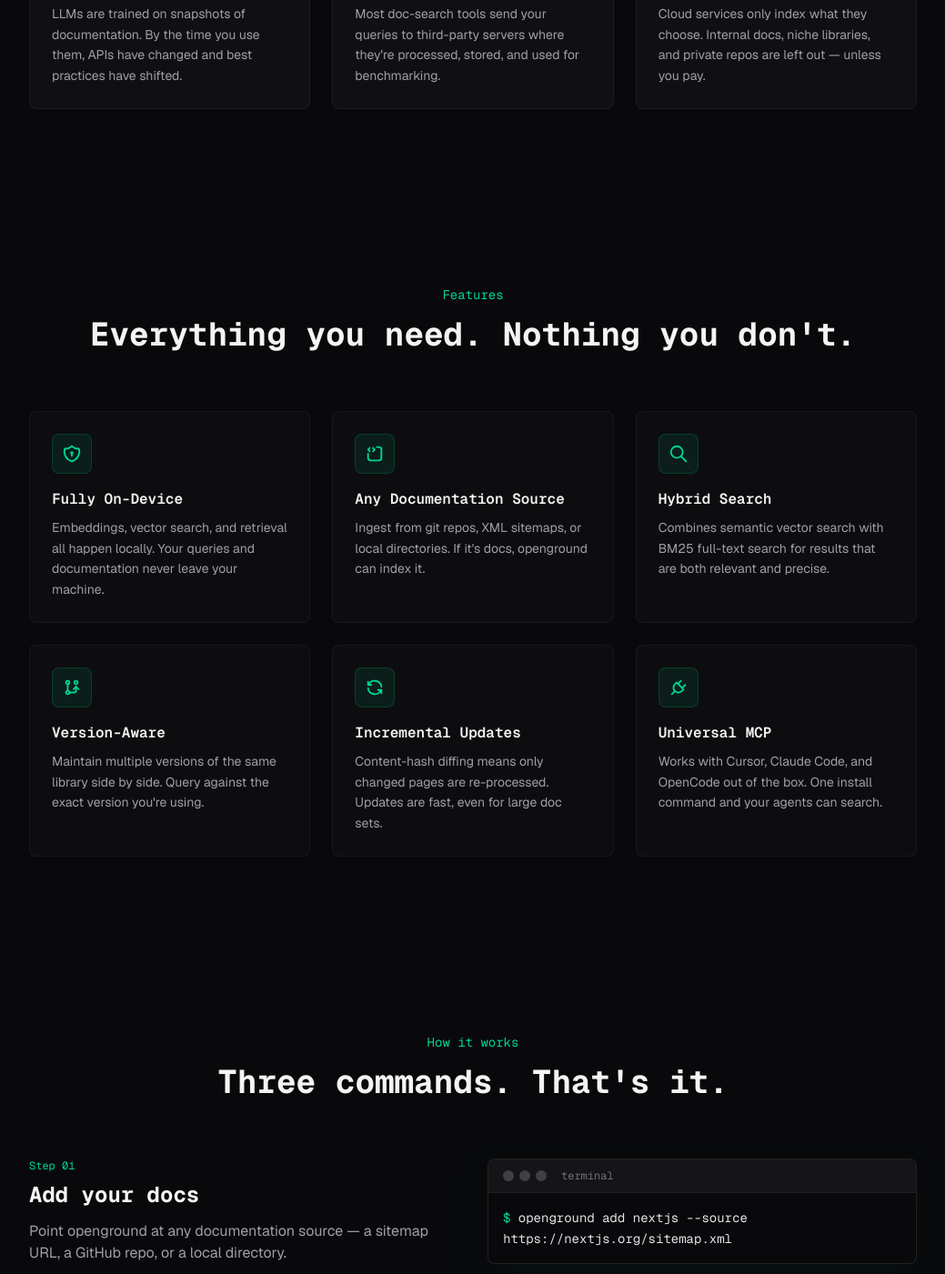
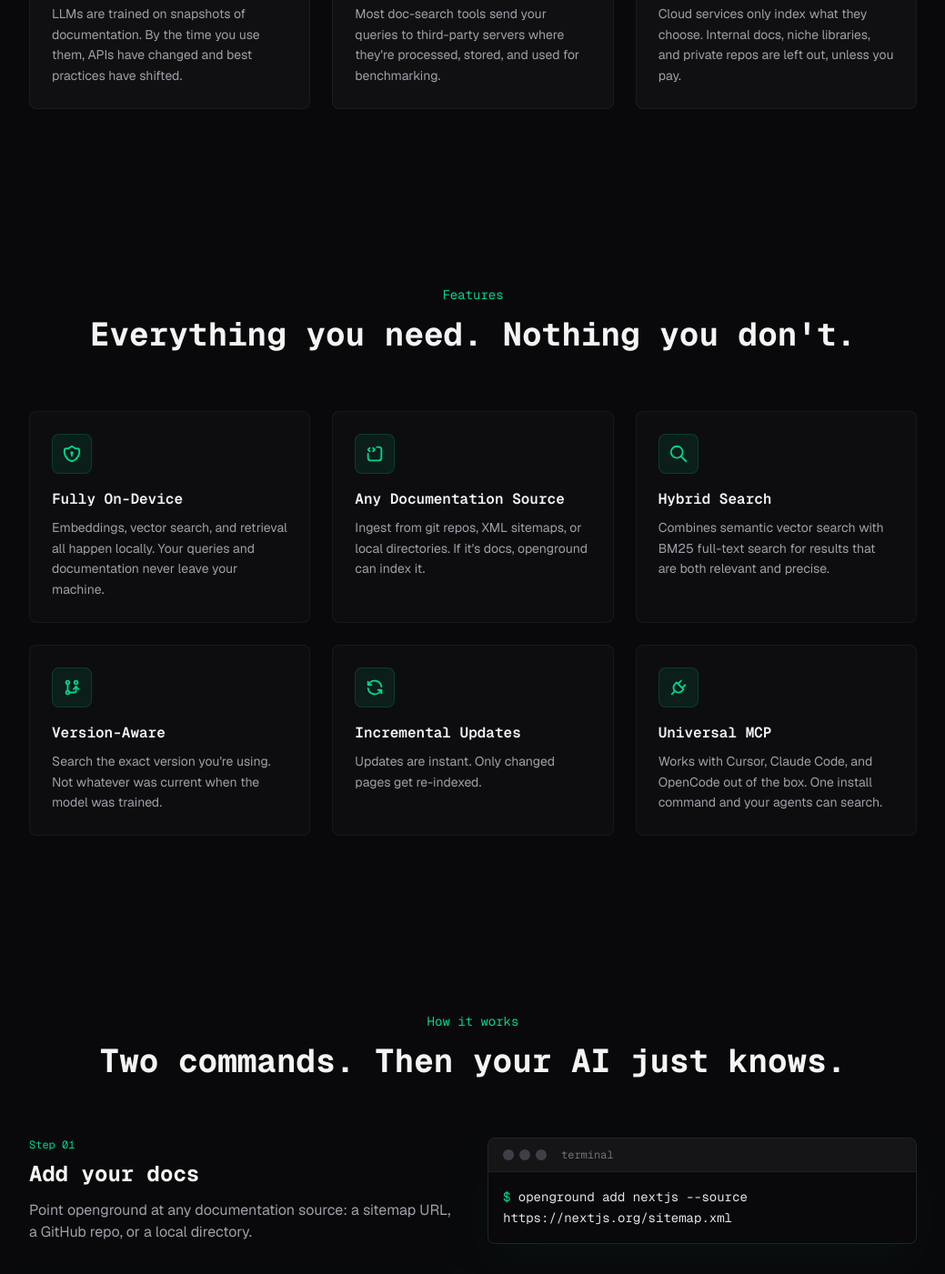
Before and after one commit to poweroutlet2/openground-home, a Next.js app: page / in a window 1280 px wide. Shown: the part 1330-2731 px from the top of the page at 91% size, without its empty margins (120-1159 px from the left). Built offline with nearby package versions, Linux system fonts and the light colour scheme.

Commit message:
add favicon, change some wording

```diff
--- a/components/landing/content.ts
+++ b/components/landing/content.ts
@@ -16,7 +16,7 @@ export const DOCS_URL = "https://docs.openground.ai";
 export const HERO = {
   tagline: "On-device docs for AI agents.",
   subtitle:
-    "Give your AI coding assistant accurate, up-to-date documentation — without sending a single byte to the cloud.",
+    "Give your AI coding assistant accurate, up-to-date documentation, without sending a single byte to the cloud.",
   cta_primary: "Get Started",
   cta_secondary: "Read the Docs",
 };
@@ -39,7 +39,7 @@ export const PROBLEM = {
     {
       title: "Limited to Their Catalog",
       description:
-        "Cloud services only index what they choose. Internal docs, niche libraries, and private repos are left out — unless you pay.",
+        "Cloud services only index what they choose. Internal docs, niche libraries, and private repos are left out, unless you pay.",
     },
   ],
 };
@@ -67,13 +67,13 @@ export const FEATURES = [
     icon: IconGitBranch,
     title: "Version-Aware",
     description:
-      "Maintain multiple versions of the same library side by side. Query against the exact version you're using.",
+      "Search the exact version you're using. Not whatever was current when the model was trained.",
   },
   {
     icon: IconRefresh,
     title: "Incremental Updates",
     description:
-      "Content-hash diffing means only changed pages are re-processed. Updates are fast, even for large doc sets.",
+      "Updates are instant. Only changed pages get re-indexed.",
   },
   {
     icon: IconPlug,
@@ -84,14 +84,14 @@ export const FEATURES = [
 ];
 
 export const HOW_IT_WORKS = {
-  heading: "Three commands. That's it.",
+  heading: "Two commands. Then your AI just knows.",
   steps: [
     {
       step: "01",
       title: "Add your docs",
       command: "openground add nextjs --source https://nextjs.org/sitemap.xml",
       description:
-        "Point openground at any documentation source — a sitemap URL, a GitHub repo, or a local directory.",
+        "Point openground at any documentation source: a sitemap URL, a GitHub repo, or a local directory.",
     },
     {
       step: "02",
@@ -102,10 +102,10 @@ export const HOW_IT_WORKS = {
     },
     {
       step: "03",
-      title: "Your AI just knows",
-      command: '> "How do I set up middleware in Next.js?"',
+      title: "That's it. Just ask.",
+      command: '// No command needed. Your AI just knows.',
       description:
-        "Your AI coding assistant automatically searches your local docs and gets accurate, version-specific answers.",
+        "Ask your AI anything. It searches your local docs automatically and gives you accurate answers for the exact version you're using.",
     },
   ],
 };
@@ -175,7 +175,7 @@ export const COMPARISON = {
     },
     {
       dimension: "Library Coverage",
-      openground: { text: "Any — you add what you need", icon: IconCheck },
+      openground: { text: "Any library. You add what you need.", icon: IconCheck },
       context7: { text: "9,000+ pre-indexed, limited to catalog", icon: IconMinus },
       websearch: { text: "Unlimited but noisy", icon: IconMinus },
     },
```
Also changed, not shown: app/apple-icon.svg (added), app/icon.svg (added).
